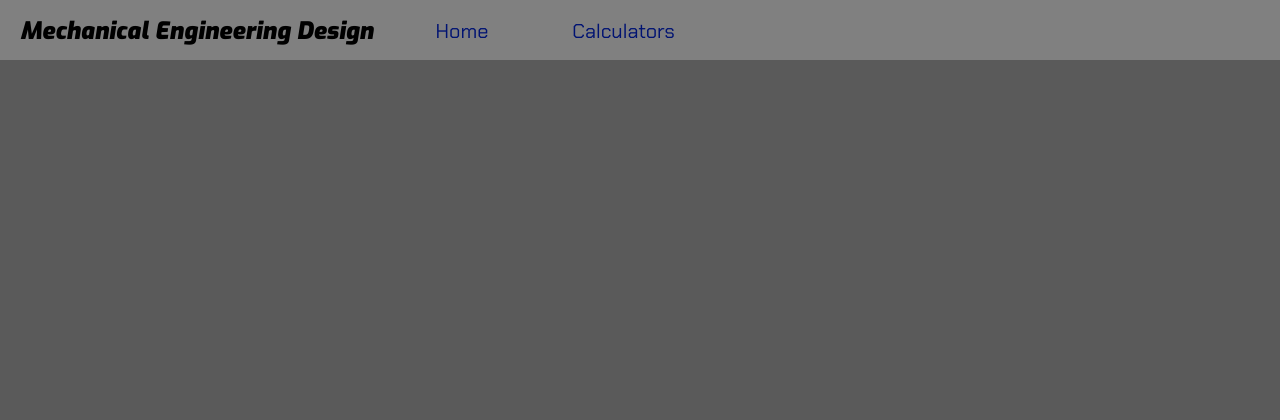
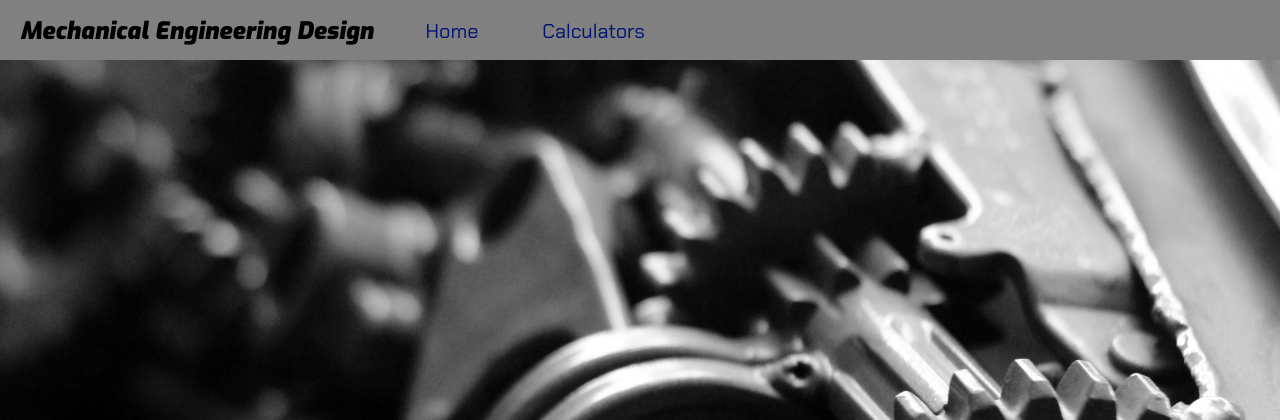
Before and after one commit to pjf342/MechanicalEngineeringDesign, a Django app: page /home/ in a window 1280 px wide. Shown: the top 420 px of the page. Run offline with Django 4.2, Linux system fonts and the light colour scheme.

Commit message:
added body background image

```diff
--- a/static/style.css
+++ b/static/style.css
@@ -1,10 +1,11 @@
 @import url("https://fonts.googleapis.com/css2?family=Chakra+Petch&family=Exo:ital,wght@1,500;1,900&display=swap");
+{% load static %}
 * {
   margin: 0;
   padding: 0;
 }
 body {
-  background-color: #5a5a5a;
+  background: url("/static/1.jpg");
   background-size: cover;
   font-family: arial;
 }
@@ -38,7 +39,7 @@ nav ul li a {
   font-family: Chakra Petch;
   color: #001372;
   font-size: 20px;
-  padding: 8px 40px;
+  padding: 8px 30px;
   text-decoration: none;
 }
 nav ul li ul {
```
Also changed, not shown: static/1.jpg (added).
